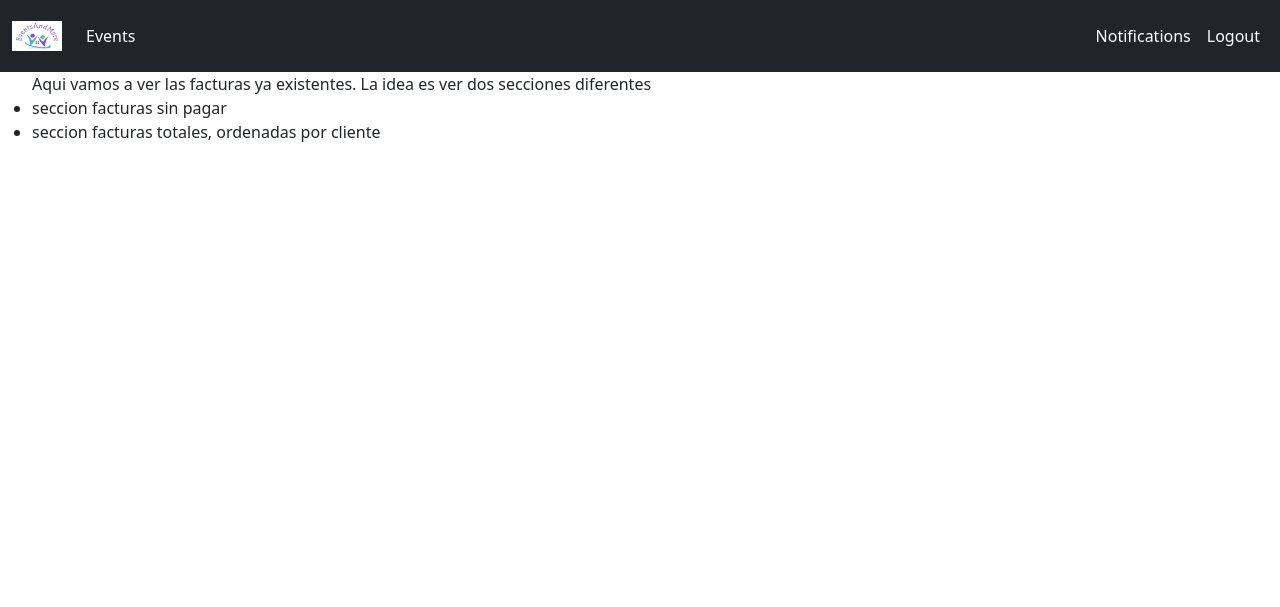
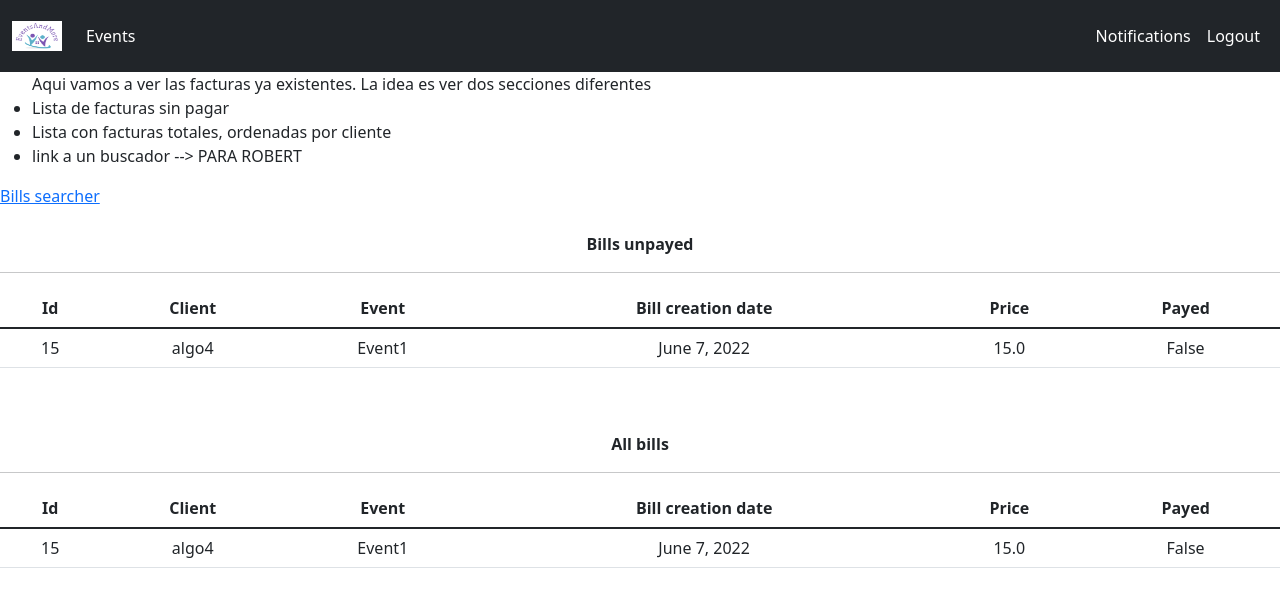
Before and after one commit to catalindoja/UDL_Software_EventsAndMoreG3, a Django app: page /listBills/ in a window 1280 px wide. Shown: the top 607 px of the page. Run offline with Django 4.2, Linux system fonts and the light colour scheme; a user stored in the database is signed in; data comes from the database, SQL or seed files in the repository; both versions use the stored data as it was after the commit; some libraries are stand-ins or nearby versions.

Commit message:
finished creation of bills

```diff
--- a/EventsAndMore/views.py
+++ b/EventsAndMore/views.py
@@ -735,9 +735,7 @@ def createBillView(request, pk, pk2):
     try:
         existing_bill = Bill.objects.get(clientUsername=client, idEvent=event)
         created = True
-        print('bill encontrada')
     except Bill.DoesNotExist:
-        print('creando bill')
         new_bill = Bill.objects.create(clientUsername=client, managerUsername=manager, idEvent=event, total_price=price)
 
     context = {
@@ -752,7 +750,13 @@ def createBillView(request, pk, pk2):
 
 
 def listBillsView(request):
+    unpayed_bills = [bill for bill in Bill.objects.all() if
+                     bill.payed is False]
+
+    clients_list = Cliente.objects.all()
+
     context = {
-
+        'unpayed_bills': unpayed_bills,
+        'clients_list': clients_list,
     }
     return render(request, 'list_bills.html', context)
--- a/templates/create_bill.html
+++ b/templates/create_bill.html
@@ -75,7 +75,7 @@
             </tbody>
         </table>
 
-        <a href="#">
+        <a href="{% url 'bills' %}">
             ACCEPT
         </a>
         <br>
--- a/templates/list_bills.html
+++ b/templates/list_bills.html
@@ -7,12 +7,141 @@
         <ul>
             Aqui vamos a ver las facturas ya existentes. La idea es ver dos secciones diferentes
             <li>
-            seccion facturas sin pagar
+                Lista de facturas sin pagar
             </li>
             <li>
-            seccion facturas totales, ordenadas por cliente
+                Lista con facturas totales, ordenadas por cliente
+            </li>
+            <li>
+                link a un buscador --> PARA ROBERT
             </li>
         </ul>
+
+        <a href="#">
+            Bills searcher
+        </a>
+
+        <table class="table">
+            <thread>
+                <br><br>
+                <p style="text-align:center">
+                    <b>
+                        Bills unpayed
+                    </b>
+                </p>
+                <hr>
+                <tr style="text-align:center">
+                    <th scope="col">
+                        Id
+                    </th>
+                    <th scope="col">
+                        Client
+                    </th>
+                    <th scope="col">
+                        Event
+                    </th>
+                    <th scope="col">
+                        Bill creation date
+                    </th>
+                    <th scope="col">
+                        Price
+                    </th>
+                    <th scope="col">
+                        Payed
+                    </th>
+                </tr>
+            </thread>
+            <tbody style="text-align:center">
+
+            <tr style="text-align:center">
+                {% for bill in unpayed_bills %}
+
+                    <td>
+                        {{ bill.pk }}
+                    </td>
+                    <td>
+                        {{ bill.clientUsername }}
+                    </td>
+                    <td>
+                        {{ bill.idEvent }}
+                    </td>
+                    <td>
+                        {{ bill.date }}
+                    </td>
+                    <td>
+                        {{ bill.total_price }}
+                    </td>
+                    <td>
+                        {{ bill.payed }}
+                    </td>
+                {% endfor %}
+            </tr>
+            </tbody>
+        </table>
+
+        <table class="table">
+            <thread>
+                <br><br>
+                <p style="text-align:center">
+                    <b>
+                        All bills
+                    </b>
+                </p>
+                <hr>
+                <tr style="text-align:center">
+                    <th scope="col">
+                        Id
+                    </th>
+                    <th scope="col">
+                        Client
+                    </th>
+                    <th scope="col">
+                        Event
+                    </th>
+                    <th scope="col">
+                        Bill creation date
+                    </th>
+                    <th scope="col">
+                        Price
+                    </th>
+                    <th scope="col">
+                        Payed
+                    </th>
+                </tr>
+            </thread>
+            <tbody style="text-align:center">
+
+            <tr style="text-align:center">
+                {% for client in clients_list %}
+                    {% for bill in unpayed_bills %}
+                        {% if bill.clientUsername.User.username == client.User.username %}
+
+
+                            <td>
+                                {{ bill.pk }}
+                            </td>
+                            <td>
+                                {{ bill.clientUsername }}
+                            </td>
+                            <td>
+                                {{ bill.idEvent }}
+                            </td>
+                            <td>
+                                {{ bill.date }}
+                            </td>
+                            <td>
+                                {{ bill.total_price }}
+                            </td>
+                            <td>
+                                {{ bill.payed }}
+                            </td>
+                        {% endif %}
+                    {% endfor %}
+                {% endfor %}
+            </tr>
+            </tbody>
+        </table>
+
 
     {% endif %}
 
--- a/templates/prepare_bill.html
+++ b/templates/prepare_bill.html
@@ -10,6 +10,8 @@
                 <p style="text-align:center">
                     <b>
                         BILL'S PREVIOUS VIEW
+                        <br>
+                        (Your bill will be automatically sent to the client)
                     </b>
                     <br>
                     <b>
@@ -76,7 +78,7 @@
         </table>
 
     <a href="{% url 'createBill' event.pk client.pk %}">
-    Create bill
+    Create
     </a>
         <br>
         <a href="{% url 'eventSelected' event.pk %}">
```
Also changed, not shown: db.sqlite3. Lines whose indentation alone changed are shown as unchanged.
